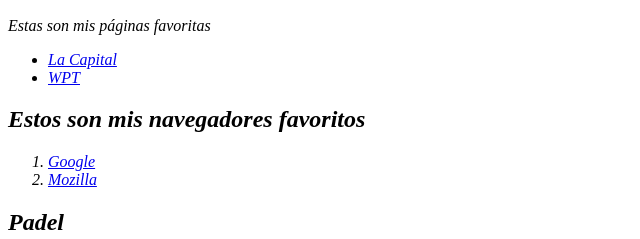
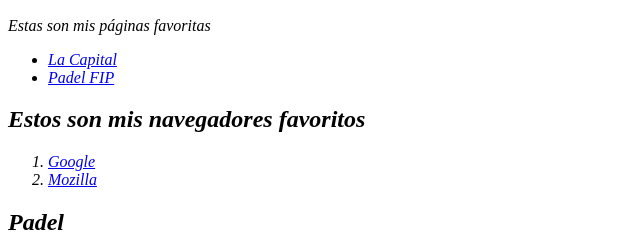
Before and after one commit to Rambado/-utn-labcomII-practices, a plain HTML site: page index.html in a window 1280 px wide. Shown: the part 303-542 px from the top of the page, 0-640 px from the left. Drawn offline with Linux system fonts and the light colour scheme.

Commit message:
index.html

```diff
--- a/index.html
+++ b/index.html
@@ -17,7 +17,7 @@
     <p>Estas son mis páginas favoritas</p>
     <ul>
         <li><a href="https://www.lacapital.com.ar/" target="_blank">La Capital</a></li>
-        <li><a href="https://worldpadeltour.com/" target="_blank">WPT</a></li>
+        <li><a href="https://www.padelfip.com/es/" target="_blank">Padel FIP</a></li>
     </ul>
     <h2>Estos son mis navegadores favoritos</h2>
     <ol>
```
